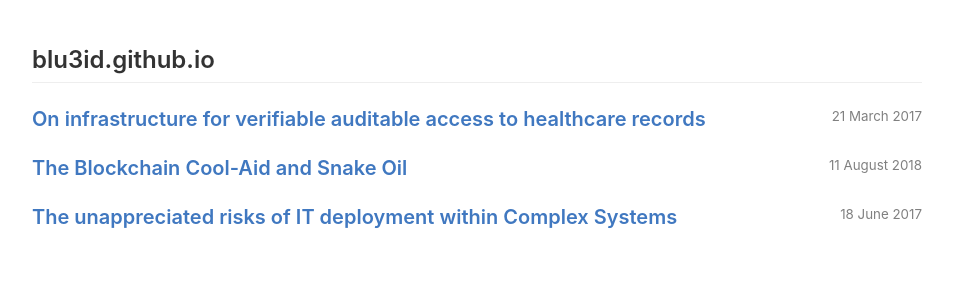
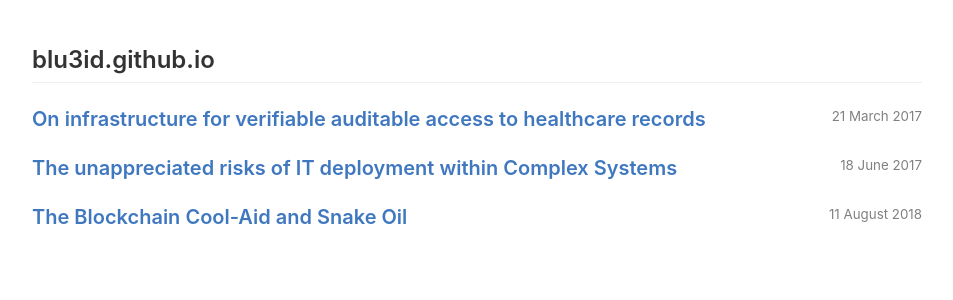
Before and after one commit to blu3id/blu3id.github.io, a Jekyll site: the page built from index.md, in a window 1280 px wide. Shown: the top 300 px of the page, without its empty margins (163-1116 px from the left). Built offline with Jekyll 4.4.1, drawn with Linux system fonts in a browser that asks for light colours.

Commit message:
Formating

```diff
--- a/_layouts/default-index.html
+++ b/_layouts/default-index.html
@@ -27,7 +27,8 @@
 <article class="markdown-body">
 <h2>{{ page.title }}</h2>
 <ul>
-  {% for page in site.pages do %}
+  {% assign pages = site.pages | sort:"date" %}
+  {% for page in pages %}
     {% if page.date %}
     <li>
       <time datetime="{{ page.date | date_to_xmlschema }}">{{ page.date | date_to_long_string }}</time>
```
Also changed, not shown: posts/blockchain-cool-aid.md (+4 -4 lines).
